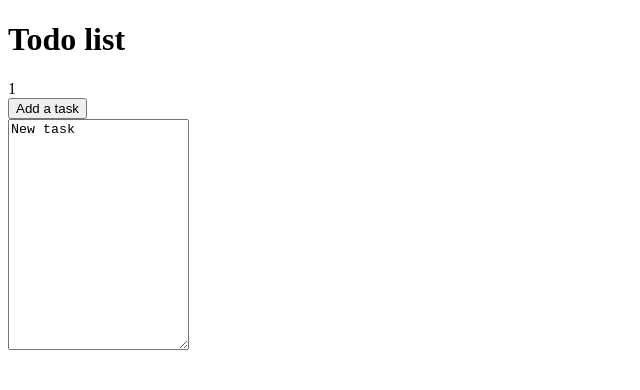
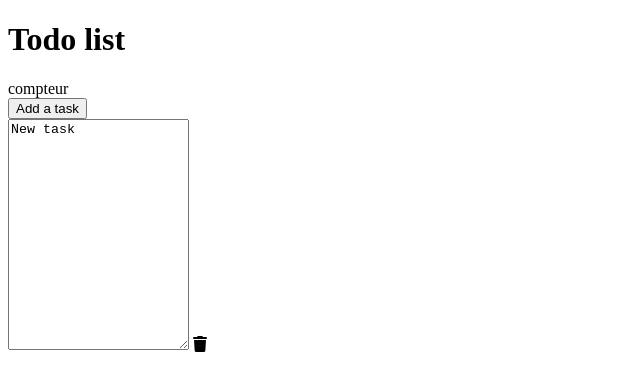
Before and after one commit to Malakhannachi/TODO, a plain HTML site: page index.html in a window 1280 px wide. Shown: the full height of the page, 0-640 px from the left. Drawn offline with Linux system fonts and the light colour scheme.

Commit message:
javascript

```diff
--- a/JS/script.js
+++ b/JS/script.js
@@ -1,7 +1,8 @@
 const addBtn  = document.querySelector('#btn');
 const taskCard = document.querySelector(".todoCard");
 const tasksContainer = document.querySelector("#todoCards");
-const counter =document.querySelector(".compteur")
+const compteur =document.querySelector(".compteur");
+
 
 
 const delBtn = document.querySelector('.delBtn');
@@ -11,6 +12,7 @@ delBtn.addEventListener('click',function(){
 
 //const addBtn = document.querySelector('#btn');
 addBtn.addEventListener('click', addTask);
+
 
 
 function addTask() {
@@ -26,15 +28,14 @@ function addTask() {
     updateCount()
 }
 function updateCount(){
-    const todoCards = document.querySelector("#todoCards");
-        counter.innerHTML = todoCards.children.length;
-        console.log(counter);
+        const todoCards = document.querySelector("#todoCards");
+        compteur.innerHTML = tasksContainer.children.length;
+
     }
 
 
 function deleteTask(task) {
     task.remove();
+    compteur.innerHTML = tasksContainer.children.length;
 
 }
-
-updateCount();
--- a/index.html
+++ b/index.html
@@ -3,12 +3,13 @@
 <head>
     <meta charset="UTF-8">
     <meta name="viewport" content="width=device-width, initial-scale=1.0">
+    <link rel="stylesheet" href="https://cdnjs.cloudflare.com/ajax/libs/font-awesome/6.5.2/css/all.min.css" integrity="sha512-SnH5WK+bZxgPHs44uWIX+LLJAJ9/2PkPKZ5QiAj6Ta86w+fsb2TkcmfRyVX3pBnMFcV7oQPJkl9QevSCWr3W6A==" crossorigin="anonymous" referrerpolicy="no-referrer" />
     <title>Document</title>
 </head>
 <body>
     <div id="wrapper">
         <h1>Todo list</h1>
-        <div class="compteur"></div>
+        <div class="compteur">compteur</div>
         <div id="todo">
             <div id="count"></div>
             <button id="btn">Add a task</button>
@@ -17,6 +18,7 @@
                          <textarea class="task" maxlength="200" cols="20" rows="15">New task</textarea>
                          <span class="delBtn"><i class="fa fa-trash" aria-hidden="true"></i></span>
                     </div>
+
                 </div>
         </div>
     </div>
```
